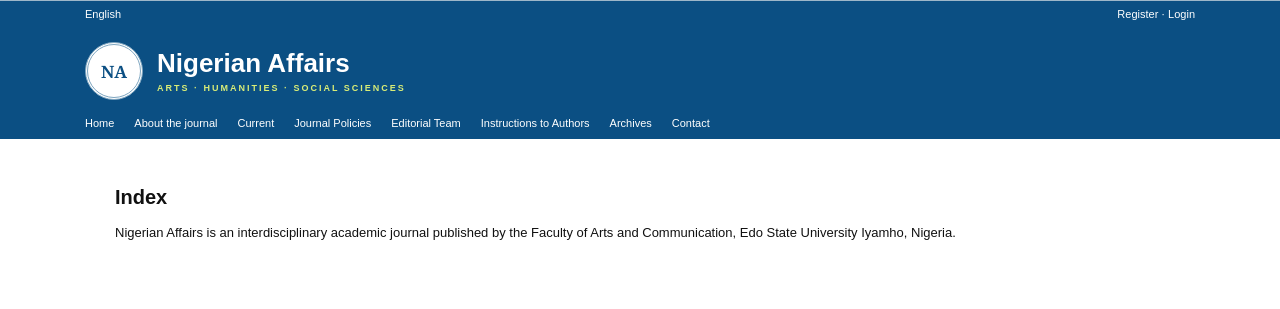
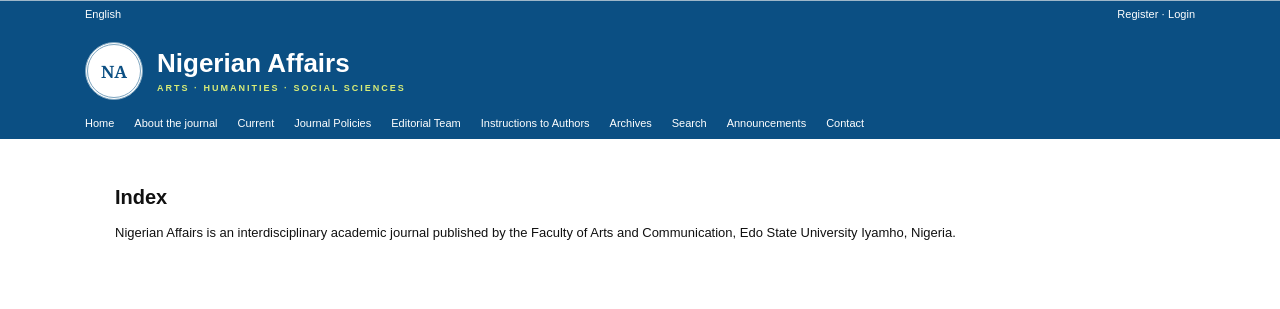
Before and after one commit to oritswilly/nigerian-affairs, a PHP site: page /index.php?page=index in a window 1280 px wide. Shown: the top 309 px of the page. Run offline with PHP 8.4, Linux system fonts and the light colour scheme.

Commit message:
Add public search and database announcements

```diff
--- a/index.php
+++ b/index.php
@@ -71,7 +71,7 @@ $u=current_user();
 ?><!doctype html>
 <html><head><meta charset="utf-8"><meta name="viewport" content="width=device-width,initial-scale=1"><title><?=e(ucfirst($page))?> | Nigerian Affairs</title><link rel="stylesheet" href="assets/style.css"></head><body>
 <div class="utility"><div class="wide"><span>English</span><span><?php if($u): ?><a href="?page=dashboard">Dashboard</a> · <a href="?page=logout">Logout</a><?php else: ?><a href="?page=register">Register</a> · <a href="?page=login">Login</a><?php endif; ?></span></div></div>
-<header><div class="wide brand"><div class="logo">NA</div><div><h1>Nigerian Affairs</h1><small>ARTS · HUMANITIES · SOCIAL SCIENCES</small></div></div><nav class="wide"><a href="./">Home</a><a href="?page=about">About the journal</a><a href="?page=current">Current</a><a href="?page=policies">Journal Policies</a><a href="?page=editorial">Editorial Team</a><a href="?page=submissions">Instructions to Authors</a><a href="?page=archives">Archives</a><a href="?page=contact">Contact</a></nav></header>
+<header><div class="wide brand"><div class="logo">NA</div><div><h1>Nigerian Affairs</h1><small>ARTS · HUMANITIES · SOCIAL SCIENCES</small></div></div><nav class="wide"><a href="./">Home</a><a href="?page=about">About the journal</a><a href="?page=current">Current</a><a href="?page=policies">Journal Policies</a><a href="?page=editorial">Editorial Team</a><a href="?page=submissions">Instructions to Authors</a><a href="?page=archives">Archives</a><a href="?page=search">Search</a><a href="?page=announcements">Announcements</a><a href="?page=contact">Contact</a></nav></header>
 <?php if($msg): ?><div class="wide alert"><?=e($msg)?></div><?php endif; ?>
 <?php if($page==='login'): ?>
 <main class="wide content narrow"><h2>Login</h2><form method="post"><input type="hidden" name="csrf" value="<?=csrf()?>"><input type="hidden" name="action" value="login"><label>Username or Email</label><input name="identity" required autofocus><label>Password</label><input type="password" name="password" required><button>Login</button></form><p><a href="?page=register">Not a user? Register with this site</a></p><p><a href="?page=forgot-password">Forgot your password?</a></p></main>
@@ -120,6 +120,10 @@ $u=current_user();
 <p>Dr. Wilfred O. Olley <span>(Associate Professor, Edo State University, Iyamho)</span></p>
 <p>Rev. Fr. Dr. Peter E. Egielewa <span>(Associate Professor, Edo State University, Iyamho)</span></p>
 </main>
+<?php elseif($page==='search'): $term=trim($_GET['q']??'');$results=[];if($term!==''){$q=db()->prepare("SELECT s.id,s.title,s.authors,s.abstract,p.issue_label,p.pages FROM submissions s JOIN production_items p ON p.submission_id=s.id WHERE s.status='Published' AND (s.title LIKE ? OR s.authors LIKE ? OR s.abstract LIKE ? OR s.keywords LIKE ?) ORDER BY p.published_at DESC");$like='%'.$term.'%';$q->execute([$like,$like,$like,$like]);$results=$q->fetchAll();} ?>
+<main class="wide content"><h2>Search</h2><form method="get"><input type="hidden" name="page" value="search"><label>Search published articles</label><input name="q" value="<?=e($term)?>" placeholder="Title, author, abstract or keyword"><button>Search</button></form><?php if($term!==''): ?><h3>Search Results</h3><?php if(!$results): ?><p>No results found.</p><?php endif; ?><?php foreach($results as $r): ?><article class="paper"><h3><a href="?page=article&id=<?=(int)$r['id']?>"><?=e($r['title'])?></a></h3><p><?=e($r['authors'])?></p><p><?=e($r['issue_label']??'')?> · <?=e($r['pages']??'')?></p></article><?php endforeach; ?><?php endif; ?></main>
+<?php elseif($page==='announcements'): $ans=db()->query("SELECT * FROM announcements WHERE published_at IS NOT NULL ORDER BY published_at DESC")->fetchAll(); ?>
+<main class="wide content"><h2>Announcements</h2><?php if(!$ans): ?><p>No announcements have been published yet.</p><?php endif; ?><?php foreach($ans as $an): ?><article class="paper"><h3><?=e($an['title'])?></h3><small><?=e(substr($an['published_at'],0,10))?></small><p><?=nl2br(e($an['body']))?></p></article><?php endforeach; ?></main>
 <?php elseif($page==='article'): $aid=(int)($_GET['id']??0);$q=db()->prepare("SELECT s.*,p.issue_label,p.pages,p.doi,p.published_at FROM submissions s JOIN production_items p ON p.submission_id=s.id WHERE s.id=? AND s.status='Published' AND p.published_at IS NOT NULL");$q->execute([$aid]);$a=$q->fetch(); ?>
 <?php if(!$a): ?><main class="wide content"><h2>Article not found</h2></main><?php else: ?>
 <head><meta name="citation_title" content="<?=e($a['title'])?>"><meta name="citation_journal_title" content="Nigerian Affairs"><meta name="citation_publication_date" content="<?=e(substr($a['published_at'],0,10))?>"><?php foreach(array_filter(array_map('trim',explode(',',$a['authors']))) as $ca): ?><meta name="citation_author" content="<?=e($ca)?>"><?php endforeach; ?><?php if($a['doi']): ?><meta name="citation_doi" content="<?=e($a['doi'])?>"><?php endif; ?></head>
@@ -129,6 +133,6 @@ $u=current_user();
 <?php elseif($page==='archives'): $issues=db()->query("SELECT p.issue_label,MAX(p.published_at) latest,COUNT(*) articles FROM production_items p JOIN submissions s ON s.id=p.submission_id WHERE s.status='Published' GROUP BY p.issue_label ORDER BY latest DESC")->fetchAll(); ?>
 <main class="wide content"><h2>Archives</h2><?php if(!$issues): ?><p>No archived issues yet.</p><?php endif; ?><?php foreach($issues as $i): ?><div class="paper"><h3><?=e($i['issue_label'])?></h3><p><?=e(substr($i['latest'],0,10))?> · <?=(int)$i['articles']?> article(s)</p><?php $q=db()->prepare("SELECT s.id,s.title,s.authors FROM submissions s JOIN production_items p ON p.submission_id=s.id WHERE s.status='Published' AND p.issue_label=? ORDER BY p.published_at,p.id");$q->execute([$i['issue_label']]);foreach($q->fetchAll() as $a): ?><p><a href="?page=article&id=<?=(int)$a['id']?>"><?=e($a['title'])?></a><br><?=e($a['authors'])?></p><?php endforeach; ?></div><?php endforeach; ?></main>
 <?php elseif($page==='home'): ?>
-<div class="hero wide"></div><main class="wide layout"><section><h2>Announcements</h2><div class="announce"><article><a>Call for papers: Nigerian Affairs</a><small>2026-09-18</small><p>Nigerian Affairs welcomes original scholarship across the Arts, Humanities and Social Sciences.</p></article><article><a>Volume 2, Number 1 (2026) published online</a><small>2026-09-18</small><p>The current issue of Nigerian Affairs is now available.</p></article></div><hr><h2>Current issue</h2><?php $hq=db()->query("SELECT p.issue_label,MAX(p.published_at) latest FROM production_items p JOIN submissions s ON s.id=p.submission_id WHERE s.status='Published' GROUP BY p.issue_label ORDER BY latest DESC LIMIT 1");$hi=$hq->fetch();if($hi): ?><p><b><a href="?page=current"><?=e($hi['issue_label'])?></a></b></p><p>Published: <?=e(substr($hi['latest'],0,10))?></p><?php else: ?><p>No published issue is available yet.</p><?php endif; ?></section><aside><h3>Information</h3><a>For Readers</a><a>For Authors</a><a>For Librarians</a><hr><a class="button" href="?page=submissions">Make a Submission</a><h3>Journal Details</h3><p>Frequency<br><b>Biannual</b></p><p>Review<br><b>Double-blind</b></p></aside></main>
+<div class="hero wide"></div><main class="wide layout"><section><h2>Announcements</h2><div class="announce"><?php $ha=db()->query("SELECT * FROM announcements WHERE published_at IS NOT NULL ORDER BY published_at DESC LIMIT 2")->fetchAll();if(!$ha): ?><p>No announcements have been published yet.</p><?php endif; ?><?php foreach($ha as $an): ?><article><a href="?page=announcements"><?=e($an['title'])?></a><small><?=e(substr($an['published_at'],0,10))?></small><p><?=e(mb_strimwidth(strip_tags($an['body']),0,180,'…','UTF-8'))?></p></article><?php endforeach; ?></div><hr><h2>Current issue</h2><?php $hq=db()->query("SELECT p.issue_label,MAX(p.published_at) latest FROM production_items p JOIN submissions s ON s.id=p.submission_id WHERE s.status='Published' GROUP BY p.issue_label ORDER BY latest DESC LIMIT 1");$hi=$hq->fetch();if($hi): ?><p><b><a href="?page=current"><?=e($hi['issue_label'])?></a></b></p><p>Published: <?=e(substr($hi['latest'],0,10))?></p><?php else: ?><p>No published issue is available yet.</p><?php endif; ?></section><aside><h3>Information</h3><a>For Readers</a><a>For Authors</a><a>For Librarians</a><hr><a class="button" href="?page=submissions">Make a Submission</a><h3>Journal Details</h3><p>Frequency<br><b>Biannual</b></p><p>Review<br><b>Double-blind</b></p></aside></main>
 <?php else: ?><main class="wide content"><h2><?=e(ucwords(str_replace('-',' ',$page)))?></h2><p>Nigerian Affairs is an interdisciplinary academic journal published by the Faculty of Arts and Communication, Edo State University Iyamho, Nigeria.</p></main><?php endif; ?>
 <footer><div class="wide cols"><div><h3>Nigerian Affairs</h3><p>Faculty of Arts and Communication, Edo State University Iyamho, Nigeria.</p></div><div><h3>Journal Details</h3><p>Biannual · May and November<br>Double-blind peer review</p></div><div><h3>Information</h3><p>For Readers<br>For Authors<br>For Librarians</p></div><div><h3>Contact</h3><p>Edo State University Iyamho<br>Edo State, Nigeria</p></div></div></footer></body></html>
```
